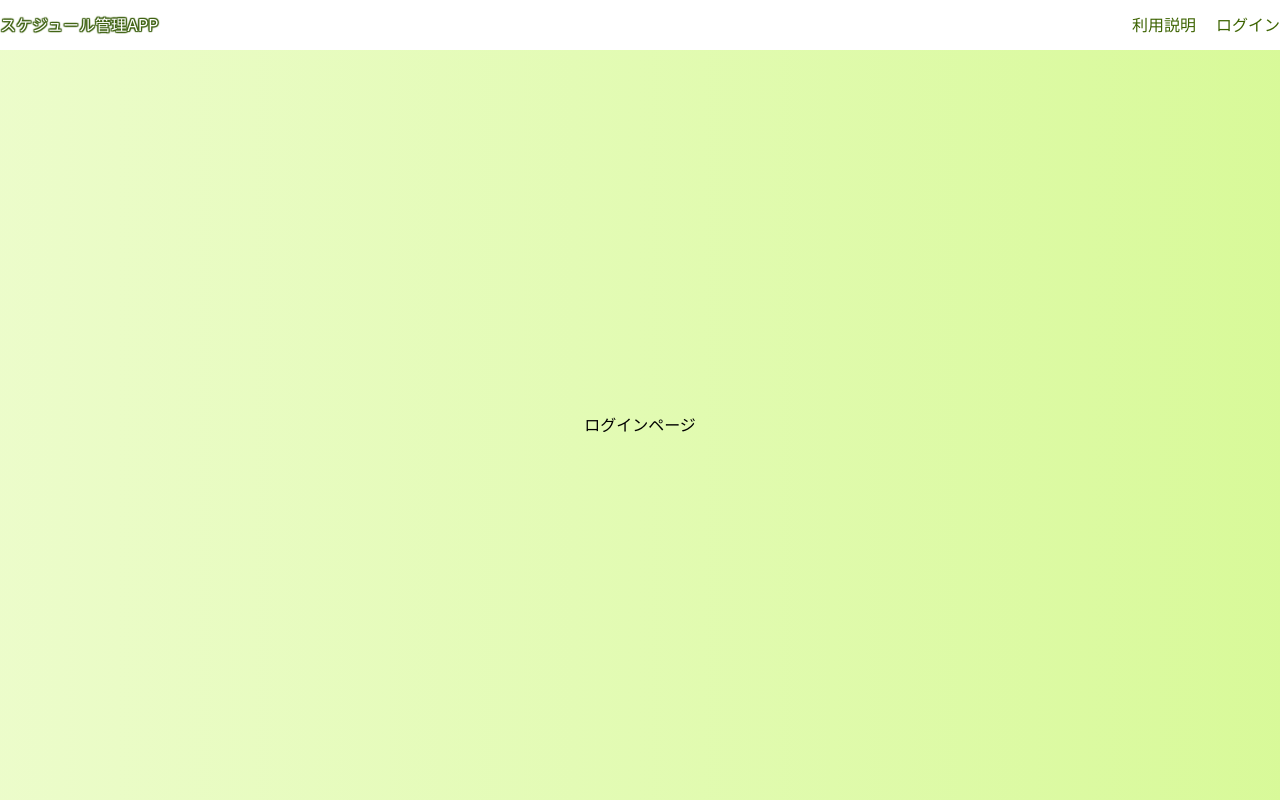
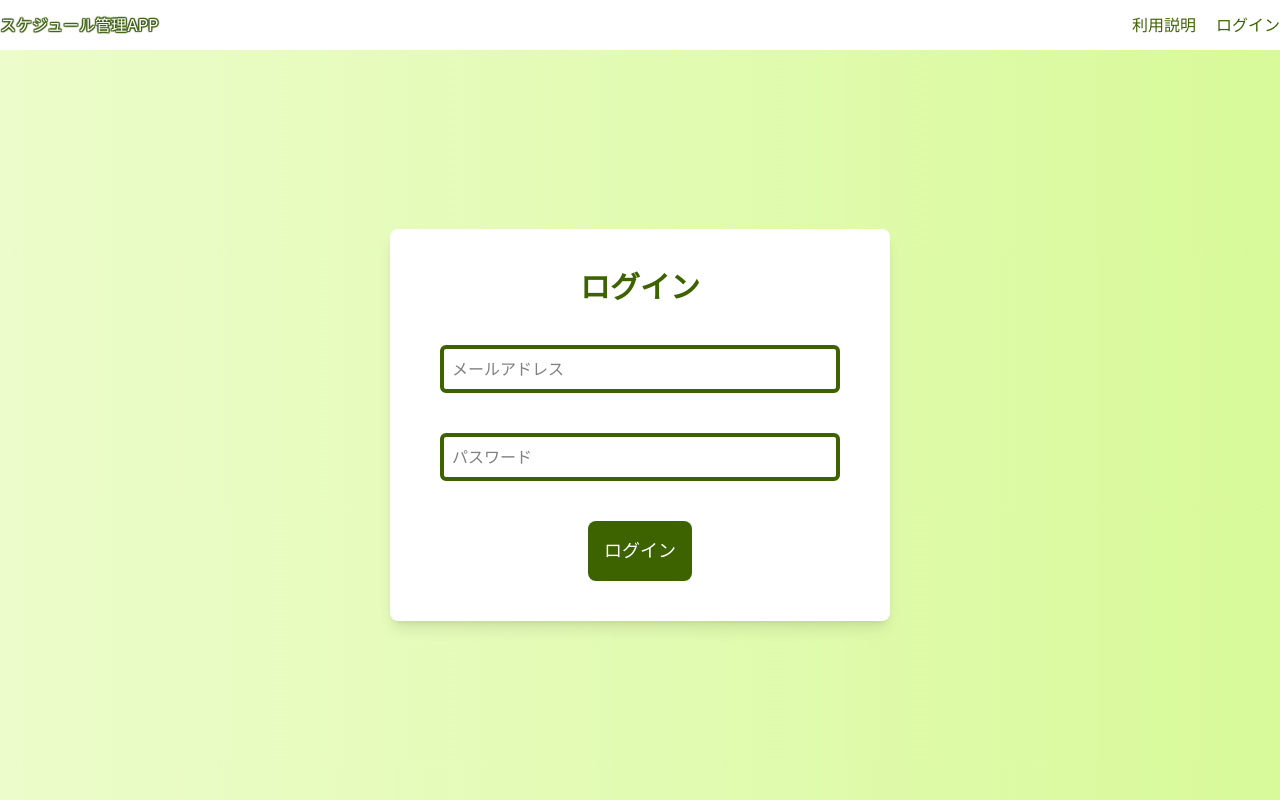
Before and after one commit to Hashimoto-Noriaki/react-calendar-project, a React (Vite) app: page /login in a window 1280 px wide. Built offline with nearby package versions, Linux system fonts and the light colour scheme.

Commit message:
feat: ログイン画面を作成

```diff
--- a/src/pages/LoginPage.tsx
+++ b/src/pages/LoginPage.tsx
@@ -1,5 +1,26 @@
+import { PrimaryBtn } from "../shared/components/atoms/PrimaryBtn";
+
 export const LoginPage = () => {
     return (
-        <div>ログインページ</div>
+        <div className="w-125 bg-white rounded-lg shadow-lg py-10">
+            <form className="flex flex-col items-center justify-center gap-10">
+                <h1 className="text-3xl font-bold text-lime-800">ログイン</h1>
+                <div className="w-[80%]">
+                    <input
+                        type="text"
+                        className="w-full border-4 border-solid border-lime-800 rounded-md p-2"
+                        placeholder="メールアドレス"
+                    />
+                </div>
+                <div className="w-[80%]">
+                    <input
+                        type="password"
+                        className="w-full border-4 border-solid border-lime-800 rounded-md p-2"
+                        placeholder="パスワード"
+                    />
+                </div>
+                <PrimaryBtn>ログイン</PrimaryBtn>
+            </form>
+        </div>
     )
 }
```
